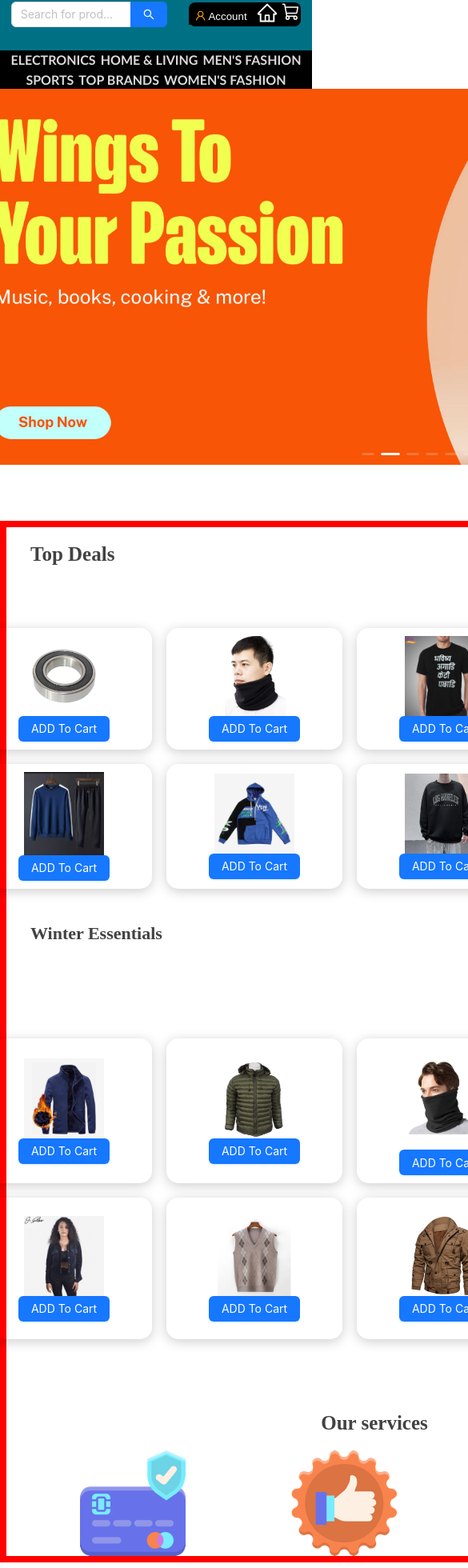
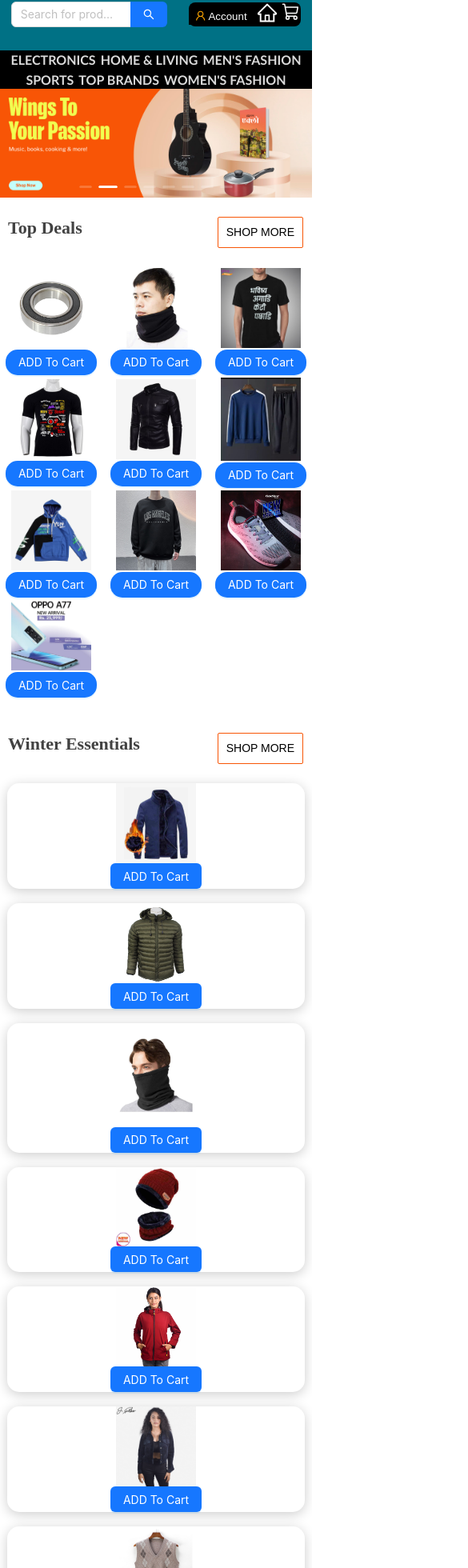
Before and after one commit to DarpanPoudel18/ecommerce, a React (Create React App) app: page / in a window 390 px wide. Shown: the part 27-1987 px from the top of the page at 80% size, 585 px wide, since content can reach past the window. Built offline with nearby package versions, Linux system fonts and the light colour scheme.

Commit message:
homepage fixed

```diff
--- a/src/components/Footer/footer.css
+++ b/src/components/Footer/footer.css
@@ -7,7 +7,8 @@
     display: flex;
     place-content: center;
     flex-direction: column;
-    background-color: #25837e !important;
+    /* background-color: #25837e !important; */
+    background-color: #007185;
     /* bottom:0;
     position:relative; */
 
--- a/src/pages/shop/Topdeals.js
+++ b/src/pages/shop/Topdeals.js
@@ -34,18 +34,18 @@ const Topdeals = () => {
 
 
   return (
-    <div>    {contextHolder}
-            <span className="topdeals-title" >Top Deals</span>
+    <div>          {contextHolder}
+       <span className="topdeals-title" >Top Deals</span>
             <div className="shopmore">
-            <button className="shop-btn" onClick={()=>navigate("/topbrands")}>SHOP MORE</button>
+               <button className="shop-btn" onClick={()=>navigate("/topbrands")}>SHOP MORE</button>
+
             </div>
          <div className="topdeals">
            {state.map((data)=>{
-
-            return(
+             return(
             <div className="topdeals-item">
                 <img src={data.productImage} alt="img"  />
-            <Button type="primary"
+            <Button type="primary" className="addToCart"
             onClick={()=>{addToCart(data.id)
                 openNotificationWithIcon('success') }} >ADD To Cart</Button>
 
--- a/src/pages/shop/Winter.js
+++ b/src/pages/shop/Winter.js
@@ -39,8 +39,8 @@ const Winter = () => {
     <div>
 
                 {contextHolder}
-            <h1 className="winter-title" >Winter Essentials</h1>
-            <div className="shopmore">
+            <span className="winter-title" >Winter Essentials</span>
+            <div className="winter-shopmore">
             <button className="shop-btn" onClick={()=>navigate("/topbrands")}>SHOP MORE</button>
             </div>
          <div className="winter">
--- a/src/pages/shop/shop.css
+++ b/src/pages/shop/shop.css
@@ -2,6 +2,7 @@
   /* border:2px solid red; */
   display:flex;
   flex-direction: column;
+  /* background-color: #f85606; */
  }
 
 
@@ -53,50 +54,48 @@
     cursor: pointer;
   }
 
-  .addToCartBttn {
-    background-color: transparent;
-    border: 2px solid rgb(19, 19, 19);
-    min-width: 100px;
-    padding-left: 10px;
-    padding-right: 10px;
-    padding-top: 5px;
-    padding-bottom: 5px;
+
+  .addToCart{
     border-radius: 15px;
    }
 
-  .addToCartBttn:hover {
-    background-color: rgb(19, 19, 19);
-    color: white;
-    cursor: pointer;
+
+
+  /************************************ Maincarousel *******************************/
+  .main-carousel{
+  display:flex;
+  flex-direction: column;
+  width:100%;
   }
 
-  /************************************ Maincarousel *******************************/
+
   .first-carousel,.second-carousel,.third-carousel,.fourth-carousel,.fifth,.sixth-carousel,
   .seventh-carousel,.eighth-carousel{
-    width: 500px;
-    height: 470px;
-
+    /* width: 500px;
+    height: 470px; */
+  display:flex;
+  flex-direction: column;
+  flex-wrap: wrap;
   }
 
   .first-carousel-img,.second-carousel-img,.third-carousel-img,.fourth-carousel-img,
   .fifth-carousel-img,.sixth-carousel-img,.seventh-carousel-img,.eighth-carousel-img{
+     /* height:470px; */
+    width:100%;
     object-fit:cover;
-    height:470px;
-    width:100%;
    }
 
  /********************************** banners ************************************/
 
 .banners{
-  margin-top: 70px;
-  margin-bottom: 70px;
-  border:8px solid red;
+  margin-top: 30px;
+  /* margin-bottom: 70px; */
+   margin-bottom: 10px;
+
 
 }
 
-.main-carousel{
 
-}
 
 
    /********************************* topdeals ***********************************/
@@ -107,14 +106,20 @@
  width: auto;
  height: auto;
  display: grid;
- grid-template-columns : 1fr 1fr 1fr 1fr 1fr ;
+ /* grid-template-columns : 1fr 1fr 1fr 1fr 1fr ; */
+ grid-template-columns: repeat(auto-fit, minmax(100px, 1fr));
  place-content: center;
-
-
+ grid-template-rows: auto;
+ gap:3px;
+/* border:2px solid red; */
+/* display:flex;
+flex-wrap: wrap;
+border:2px solid red;
+justify-content: space-around; */
  }
 
 .topdeals-item{
-left:25px;
+/* left:25px;
 height:auto;
 padding:10px;
 width: 200px;
@@ -127,30 +132,46 @@ align-items: center;
 border-radius: 15px;
 -webkit-box-shadow: 3px 3px 15px 5px #B3B3B3;
 box-shadow: 0px 3px 15px rgba(0, 0, 0, 0.2);
+border:2px solid blue; */
 
+
+
+display:flex;
+flex-direction: column;
+justify-content: center;
+align-items: center;
+gap:2px;
+/* border:2px solid red; */
 }
 
 .topdeals-item img{
   width:100px;
+
 }
 
+.topdeals-title{
+  top:-5px;
+ }
 
 .topdeals-title{
-  top:20px;
+  /* top:20px; */
   position:relative;
   font-family: Roboto-Regular;
-  font-size: 25px;
+  font-size: 22px;
   font-weight: bold;
   color: #424242;
-  margin-left:30px;
+  margin-left:10px;
   position:relative;
  }
 
  .shopmore{
-  margin-top:2%;
-  left:50px;
-  width:10%;
+  top:-45px;
+  /* left:90%; */
   position:relative;
+  display:flex;
+  justify-content: flex-end;
+ /* border:2px solid red; */
+
 }
 
 .shop-btn{
@@ -173,15 +194,26 @@ box-shadow: 0px 3px 15px rgba(0, 0, 0, 0.2);
 
 /**************************** winter essentials ***********************************/
 .winter{
+  /* border:2px solid red; */
   width: auto;
   height: auto;
   display: grid;
   grid-template-columns : 1fr 1fr 1fr 1fr 1fr ;
   place-content: center;
+  /* newly added */
+  grid-template-rows: auto;
+  grid-template-columns: repeat(auto-fit, minmax(300px, 1fr))
+
+/*
+display:grid;
+grid-template-columns: repeat(auto-fit, minmax(300px, 1fr));
+place-content: center;
+grid-template-rows: auto; */
+
  }
 
  .winter-item{
-  left:25px;
+  /* left:25px;
   width: 200px;
   height:auto;
   margin: 9px;
@@ -193,7 +225,15 @@ box-shadow: 0px 3px 15px rgba(0, 0, 0, 0.2);
   align-items: center;
   border-radius: 15px;
   -webkit-box-shadow: 3px 3px 15px 5px #B3B3B3;
+  box-shadow: 0px 3px 15px rgba(0, 0, 0, 0.2); */
+  display:flex;
+flex-direction: column;
+justify-content: center;
+align-items: center;
+border-radius: 15px;
+-webkit-box-shadow: 3px 3px 15px 5px #B3B3B3;
 box-shadow: 0px 3px 15px rgba(0, 0, 0, 0.2);
+margin:9px;
   }
 
 
@@ -203,20 +243,27 @@ box-shadow: 0px 3px 15px rgba(0, 0, 0, 0.2);
 
 
   .winter-title{
+   position: relative;
+    top:25px;
     font-family: Roboto-Regular;
     font-size: 22px;
     font-weight: bold;
     color: #424242;
-    margin-left:30px;
-    position:relative;
+    margin-left:10px;
    }
 
 
-  .shopmore{
-    top:-45px;
-    left:90%;
+
+
+
+
+ .winter-shopmore{
+  top:-15px;
+  /* left:90%; */
   position:relative;
-
+  display:flex;
+  justify-content: flex-end;
+ /* border:2px solid blue; */
  }
 
   .shop-btn{
@@ -236,44 +283,53 @@ box-shadow: 0px 3px 15px rgba(0, 0, 0, 0.2);
 
   /*********************************** Services ************************************/
   .services-card{
-    margin-top: 50px;
+    /* margin-top: 50px;
     height:auto;
     display: grid;
     grid-template-columns : 1fr 1fr 1fr 1fr  ;
     place-items:center;
     justify-items: center;
+    align-items: center; */
+    display:flex;
+    flex-direction: column;
+    justify-content: center;
     align-items: center;
+
   }
 
   .service-title{
-    top:-60px;
+    /* top:-60px;
     left:200%;
-    position: relative;
+    position: relative; */
     font-family: Roboto-Regular;
-    font-size: 25px;
+    /* font-size: 25px; */
     font-weight: bold;
     color: #424242;
+
    }
 
-  .services img{
+  /* .services img{
     width:150px;
-  }
+  } */
 
   .service-img{
-    width:200%;
+    /* width:200%;
     display:flex;
     justify-content: space-around;
     margin-top: 80px;
-    margin-left: 40%;
-
+    margin-left: 40%; */
+    width:100%;
+    display:flex;
+    justify-content: space-around;
+    flex-wrap: wrap;
   }
 
 
   /*************************************************************************/
 
 
-  @media screen and (max-width: 720px){
-    .shop{
+  @media screen and (max-width: 600px){
+    /* .shop{
        margin-right:-706px;
       position:relative;
 
@@ -288,6 +344,28 @@ box-shadow: 0px 3px 15px rgba(0, 0, 0, 0.2);
     .winter-item{
       position:relative;
       left:8px;
+    } */
+
+
+
+
+
+    /* main carousel */
+    .main-carousel{
+      display:flex;
+      flex-direction: column;
+      width:100%;
+       }
+
+
+       .first-carousel,.second-carousel,.third-carousel,.fourth-carousel,.fifth,.sixth-carousel,
+       .seventh-carousel,.eighth-carousel{
+         /* width: 500px;
+         height: 470px; */
+       display:flex;
+       flex-direction: column;
+       flex-wrap: wrap;
+       width:100%;
        }
 
 
@@ -295,8 +373,44 @@ box-shadow: 0px 3px 15px rgba(0, 0, 0, 0.2);
     .first-carousel-img,.second-carousel-img,.third-carousel-img,.fourth-carousel-img,
     .fifth-carousel-img,.sixth-carousel-img,.seventh-carousel-img,.eighth-carousel-img{
       object-fit:cover;
-      height:470px;
-      width:115%;
+      /* height:470px; */
+      width:100%;
+     }
+
+/*
+top deals */
+
+.topdeals{
+  /* border:2px solid red; */
+  gap:3px;
+}
+
+.topdeals-item{
+  display: flex;
+  flex-direction: column;
+ }
+
+
+
+ /* winter */
+ .winter{
+  width: auto;
+  height: auto;
+  display: grid;
+  grid-template-columns : 1fr 1fr 1fr 1fr 1fr ;
+  place-content: center;
+  /* newly added */
+  grid-template-rows: auto;
+  grid-template-columns: repeat(auto-fit, minmax(200px, 1fr))
+ }
+
+
+
+ /* services */
+
+ .service-img{
+  width:90%;
+  gap:20px;
  }
 
   }
```
Lines whose indentation alone changed are shown as unchanged.
